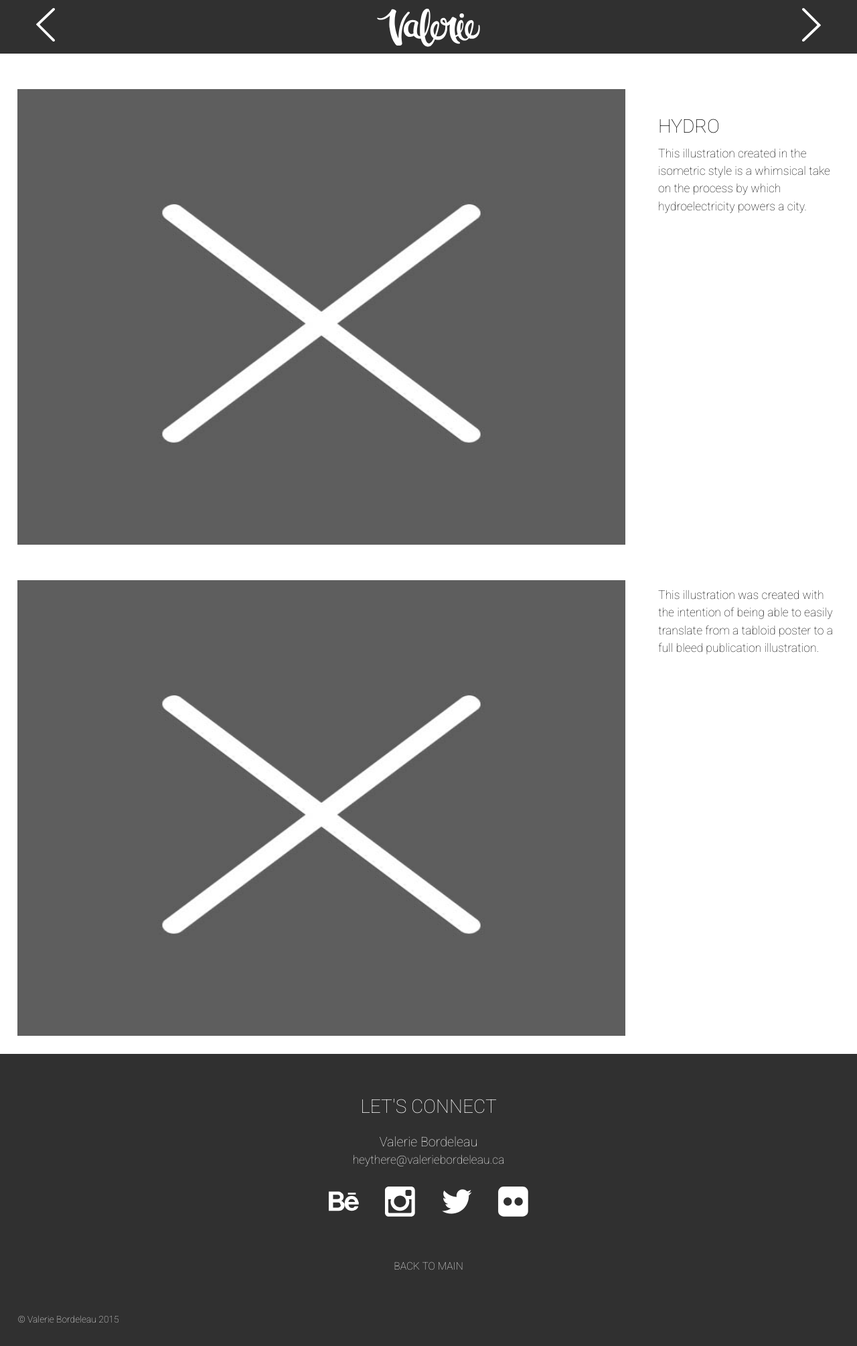
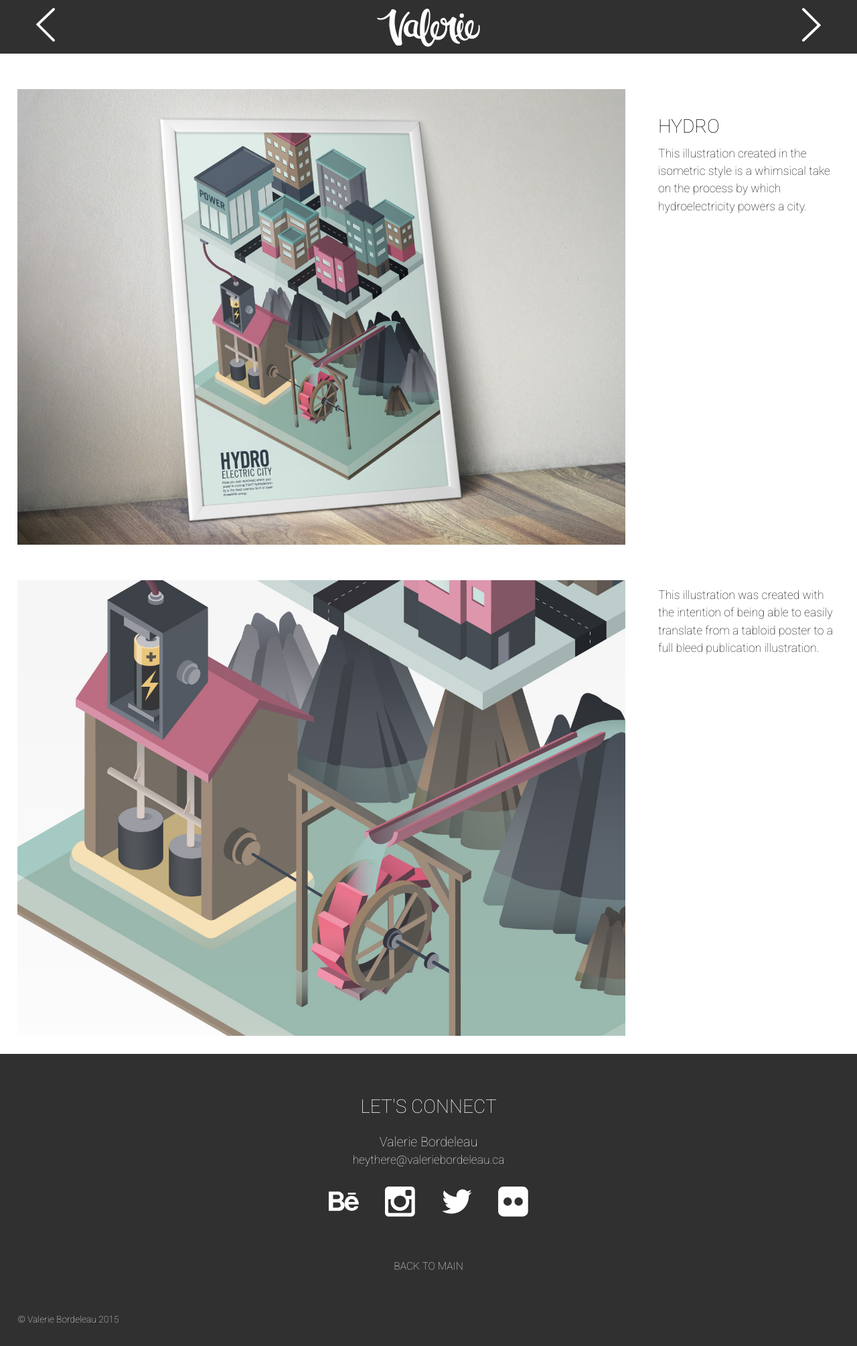
Before and after one commit to valeriebordeleau/portfolio-valerie-bordeleau, a Jekyll site: the page built from hydro.html, in a window 1280 px wide. Shown: the whole page at 67% size. Built offline with Jekyll 4.4.1, drawn with Linux system fonts in a browser that asks for light colours.

Commit message:
pictures added

```diff
--- a/hydro.html
+++ b/hydro.html
@@ -20,7 +20,7 @@ previous: /perbeat
         <div class="grid pad-t">
            <div class="unit unit-xs-1 unit-s-1 unit-m-1-2 unit-l-3-4 island">
                 <div class="embed embed--4by3">
-                    <img src="{{site.baseurl}}/artwork/temp.jpg" class="main-p-img embed__item" alt="Image Description">
+                    <img src="{{site.baseurl}}/artwork/hydro1.jpg" class="main-p-img embed__item" alt="Image Description">
                 </div><!-- embed -->
             </div><!-- unit -->
 
@@ -35,7 +35,7 @@ previous: /perbeat
 
            <div class="unit unit-xs-1 unit-s-1 unit-m-1-2 unit-l-3-4 island">
                 <div class="embed embed--4by3">
-                    <img src="{{site.baseurl}}/artwork/temp.jpg" class="main-p-img embed__item" alt="Image Description">
+                    <img src="{{site.baseurl}}/artwork/hydro2.jpg" class="main-p-img embed__item" alt="Image Description">
                 </div><!-- embed -->
             </div><!-- unit -->
 
--- a/narnia.html
+++ b/narnia.html
@@ -22,7 +22,7 @@ previous: /cafe
         <div class="grid pad-t">
            <div class="unit unit-xs-1 unit-s-1 unit-m-1-2 unit-l-2-3 island">
                 <div class="embed embed--4by3">
-                    <img src="{{site.baseurl}}/artwork/temp.jpg" class="main-p-img embed__item" alt="Image Description">
+                    <img src="{{site.baseurl}}/artwork/narnia1.jpg" class="main-p-img embed__item" alt="Image Description">
                 </div><!-- embed -->
             </div><!-- unit -->
 
@@ -37,7 +37,7 @@ previous: /cafe
 
             <div class="unit unit-xs-1 unit-s-1 unit-m-1-2 unit-l-2-3 island">
                 <div class="embed embed--4by3">
-                    <img src="{{site.baseurl}}/artwork/temp.jpg" class="main-p-img embed__item" alt="Image Description">
+                    <img src="{{site.baseurl}}/artwork/narnia2.jpg" class="main-p-img embed__item" alt="Image Description">
                 </div><!-- embed -->
             </div><!-- unit -->
 
```
Also changed, not shown: artwork/hydro1.jpg (added), artwork/hydro2.jpg (added), artwork/narnia1.jpg (added), artwork/narnia2.jpg (added), artwork/thumbnail-narnia.jpg.
